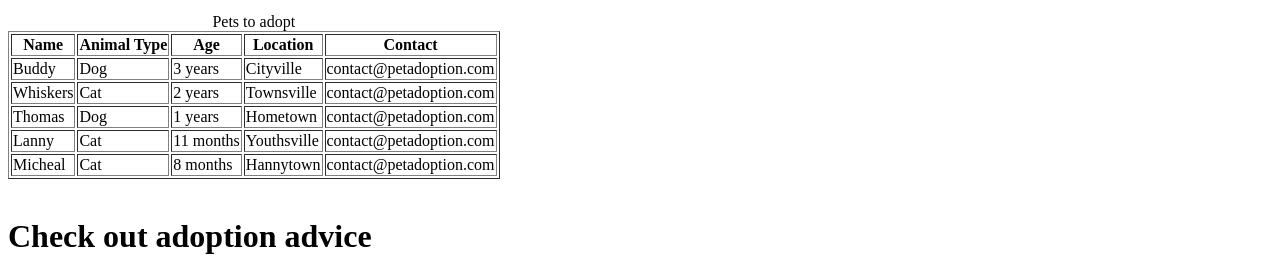
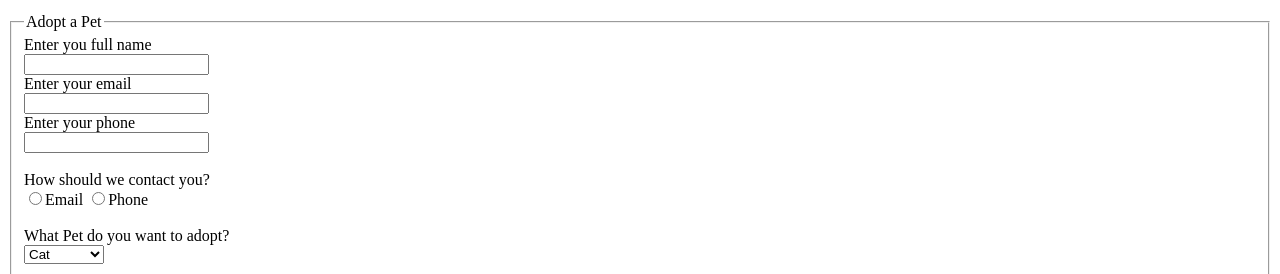
Before and after one commit to Abdr1607/m1-assignment, a plain HTML site: page lab3.html in a window 1280 px wide. Shown: the part 511-785 px from the top of the page. Drawn offline with Linux system fonts and the light colour scheme.

Commit message:
Week 1 Day 3 Homework

```diff
--- a/lab2.html
+++ b/lab3.html
@@ -16,55 +16,29 @@
                 </ul>
             </nav>
             <main>
-                <table border="1">
-                    <caption>Pets to adopt</caption>
-                    <thead>
-                        <tr>
-                            <th>Name</th>
-                            <th>Animal Type</th>
-                            <th>Age</th>
-                            <th>Location</th>
-                            <th>Contact</th>
-                        </tr>
-                    </thead>
-                    <tbody>
-                        <tr>
-                            <td>Buddy</td>
-                            <td>Dog</td>
-                            <td>3 years</td>
-                            <td>Cityville</td>
-                            <td>contact@petadoption.com</td>
-                        </tr>
-                        <tr>
-                            <td>Whiskers</td>
-                            <td>Cat</td>
-                            <td>2 years</td>
-                            <td>Townsville</td>
-                            <td>contact@petadoption.com</td>
-                        </tr>
-                        <tr>
-                            <td>Thomas</td>
-                            <td>Dog</td>
-                            <td>1 years</td>
-                            <td>Hometown</td>
-                            <td>contact@petadoption.com</td>
-                        </tr>
-                        <tr>
-                            <td>Lanny</td>
-                            <td>Cat</td>
-                            <td>11 months</td>
-                            <td>Youthsville</td>
-                            <td>contact@petadoption.com</td>
-                        </tr>
-                        <tr>
-                            <td>Micheal</td>
-                            <td>Cat</td>
-                            <td>8 months</td>
-                            <td>Hannytown</td>
-                            <td>contact@petadoption.com</td>
-                        </tr>
-                    </tbody>
-                </table><br>
+                <form action="/contact" method="post">
+                    <fieldset>
+                        <legend>Adopt a Pet</legend>
+                        <label>Enter you full name</label><br>
+                        <input type="text" name="name"><br>
+                        <label>Enter your email</label><br>
+                        <input type="email" name="email"><br>
+                        <label>Enter your phone</label><br>
+                        <input type="text" name="phone"><br>
+                        <br><label>How should we contact you?</label><br>
+                        <input type="radio" name="contact" value="Email"/>Email
+                        <input type="radio" name="contact" value="Phone"/>Phone <br/>
+                        <br><label>What Pet do you want to adopt?</label><br>
+                        <select>
+                            <option>Cat</option>
+                            <option>Dog</option>
+                            <option>Other Pet</option>
+                        </select><br>
+                        <br>How did you hear about us:<br>
+                        <textarea rows="5" cols="30"></textarea><br>
+                        <input type="submit" value="sign-up">
+                    </fieldset>
+                </form>
 
                 <h1>Check out adoption advice</h1>
                 <h4>Get the inside scoop on pet adoption
```
